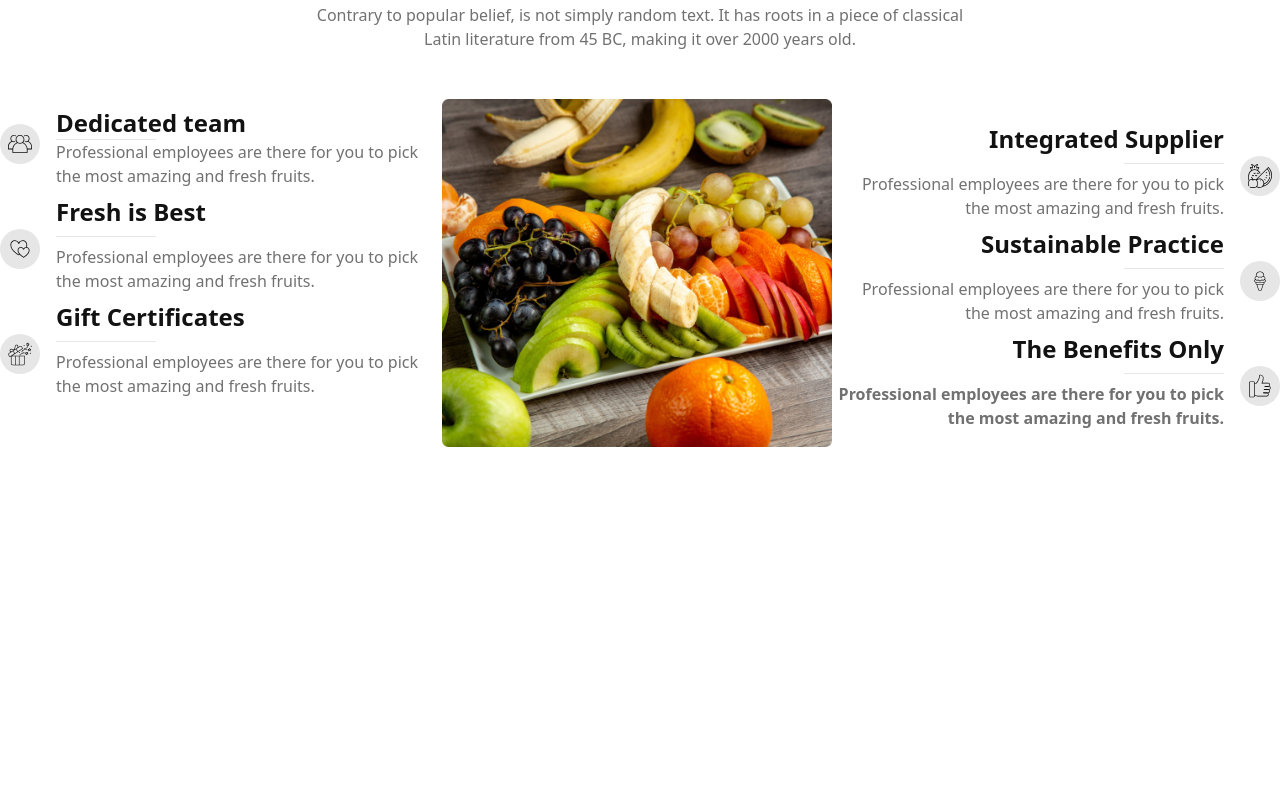
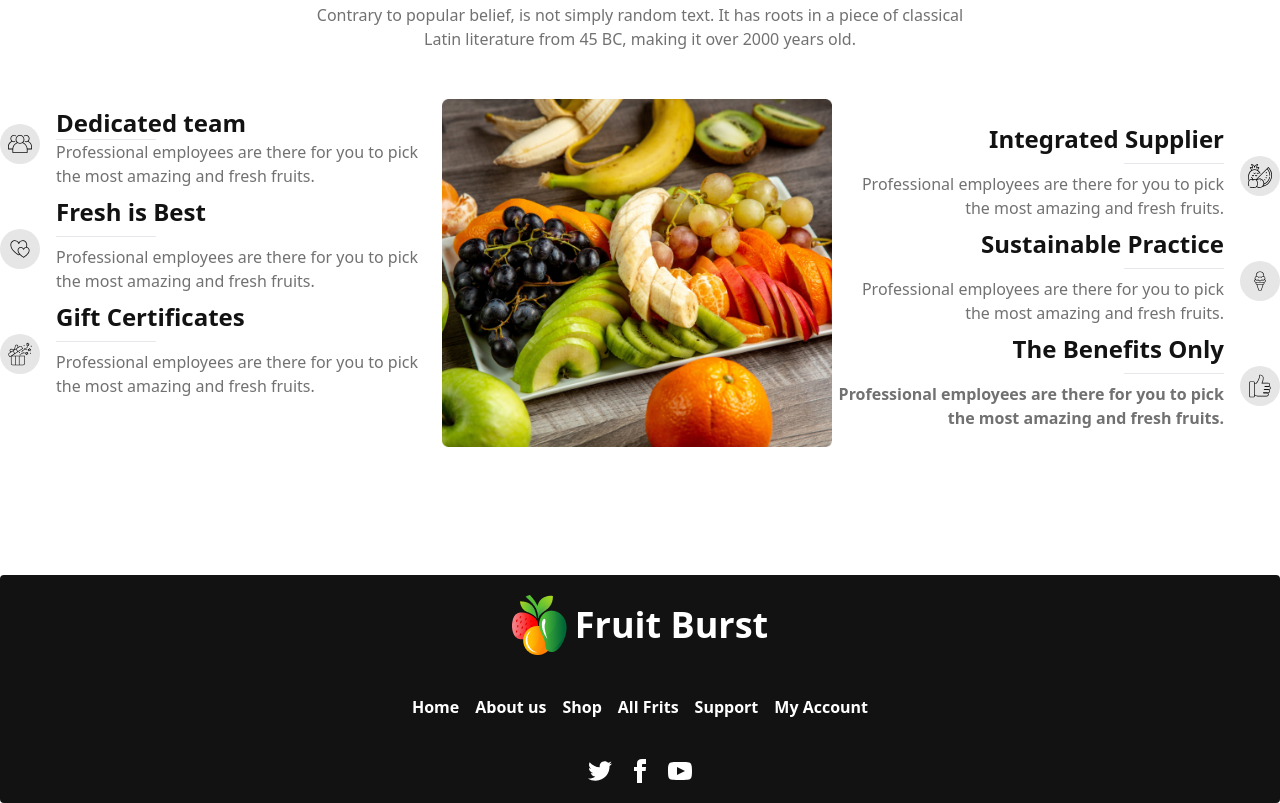
Before and after one commit to rakibrj601/fruit-blust-assignment-3, a plain HTML site: page index.html in a window 1280 px wide. Shown: the part 3234-4037 px from the top of the page. Before the commit the page ends 3809 px from the top, so only its background shows below. Drawn offline with nearby package versions, Linux system fonts and the light colour scheme.

Commit message:
added footer

```diff
--- a/index.html
+++ b/index.html
@@ -768,7 +768,46 @@ mx-4 fa-brands fa-twitter"></i><i
     </div>
 </section>
 </main>
-<footer>
+<!-- footer section -->
+<footer class="w-[100%] mx-auto footer footer-center py-5 bg-[#121212] text-white text-base-content rounded">
+    <div class="flex items-center">
+        <img src="./images/logo.png" alt="">
+        <h3 class="text-4xl text-white font-bold">Fruit Burst</h3>
+    </div>
+
+
+
+    <div class="flex flex-wrap text-base text-white font-semibold justify-center px-14 lg:flex-row gap-4">
+        <a class="link link-hover">Home</a>
+        <a class="link link-hover">About us</a>
+        <a class="link link-hover">Shop</a>
+        <a class="link link-hover">All Frits</a>
+        <a class="link link-hover">Support</a>
+        <a class="link link-hover">My Account</a>
+    </div>
+    <div>
+        <div class="grid grid-flow-col gap-4">
+            <a><svg xmlns="http://www.w3.org/2000/svg" width="24" height="24" viewBox="0 0 24 24"
+                    class="fill-current">
+                    <path
+                        d="M24 4.557c-.883.392-1.832.656-2.828.775 1.017-.609 1.798-1.574 2.165-2.724-.951.564-2.005.974-3.127 1.195-.897-.957-2.178-1.555-3.594-1.555-3.179 0-5.515 2.966-4.797 6.045-4.091-.205-7.719-2.165-10.148-5.144-1.29 2.213-.669 5.108 1.523 6.574-.806-.026-1.566-.247-2.229-.616-.054 2.281 1.581 4.415 3.949 4.89-.693.188-1.452.232-2.224.084.626 1.956 2.444 3.379 4.6 3.419-2.07 1.623-4.678 2.348-7.29 2.04 2.179 1.397 4.768 2.212 7.548 2.212 9.142 0 14.307-7.721 13.995-14.646.962-.695 1.797-1.562 2.457-2.549z">
+                    </path>
+                </svg></a>
+
+            <a><svg xmlns="http://www.w3.org/2000/svg" width="24" height="24" viewBox="0 0 24 24"
+                    class="fill-current">
+                    <path
+                        d="M9 8h-3v4h3v12h5v-12h3.642l.358-4h-4v-1.667c0-.955.192-1.333 1.115-1.333h2.885v-5h-3.808c-3.596 0-5.192 1.583-5.192 4.615v3.385z">
+                    </path>
+                </svg></a>
+            <a><svg xmlns="http://www.w3.org/2000/svg" width="24" height="24" viewBox="0 0 24 24"
+                    class="fill-current">
+                    <path
+                        d="M19.615 3.184c-3.604-.246-11.631-.245-15.23 0-3.897.266-4.356 2.62-4.385 8.816.029 6.185.484 8.549 4.385 8.816 3.6.245 11.626.246 15.23 0 3.897-.266 4.356-2.62 4.385-8.816-.029-6.185-.484-8.549-4.385-8.816zm-10.615 12.816v-8l8 3.993-8 4.007z">
+                    </path>
+                </svg></a>
+        </div>
+    </div>
 
 </footer>
 </body>
```
